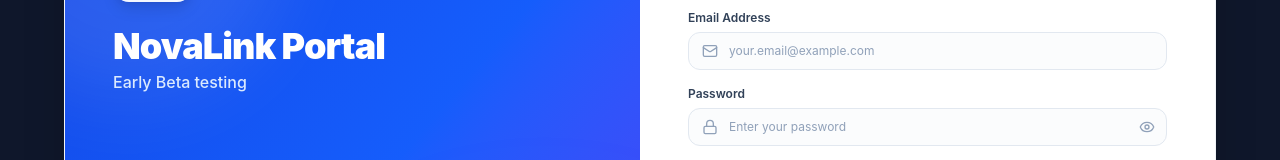
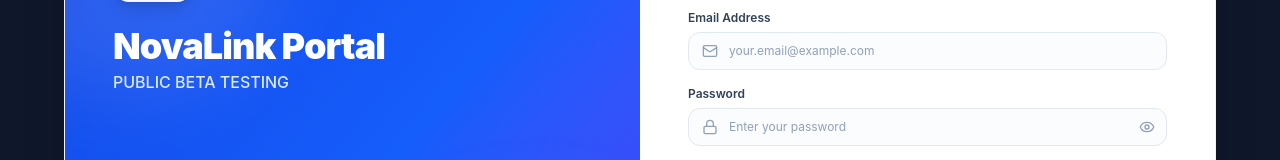
Before and after one commit to Clarence212/novalink, a React (Vite) app: page / in a window 1280 px wide. Shown: the part 187-347 px from the top of the page. Built offline with nearby package versions, Linux system fonts and the light colour scheme.

Commit message:
style: change subtitle to PUBLIC BETA TESTING

```diff
--- a/src/views/LoginView.jsx
+++ b/src/views/LoginView.jsx
@@ -134,8 +134,8 @@ export const LoginView = ({ onLoginSuccess, onGuestMode }) => {
             </div>
 
             <div>
-              <h1 class="text-3xl lg:text-4xl font-black tracking-tight text-white">NovaLink Portal</h1>
-              <p class="text-blue-100 font-medium text-base mt-1">Early Beta testing</p>
+              <h1 className="text-3xl lg:text-4xl font-black tracking-tight text-white">NovaLink Portal</h1>
+              <p className="text-blue-100 font-medium text-base mt-1">PUBLIC BETA TESTING</p>
             </div>
           </div>
 
```
